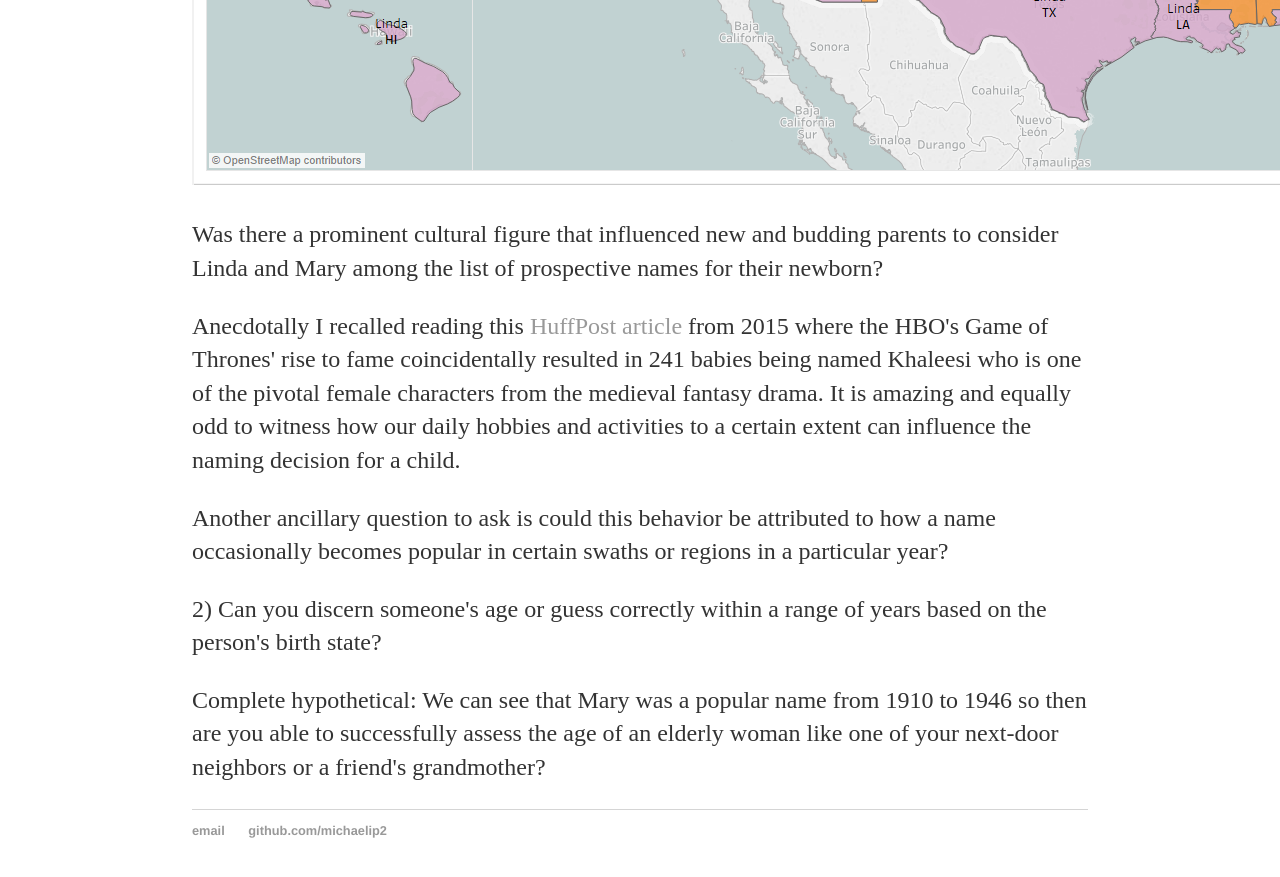
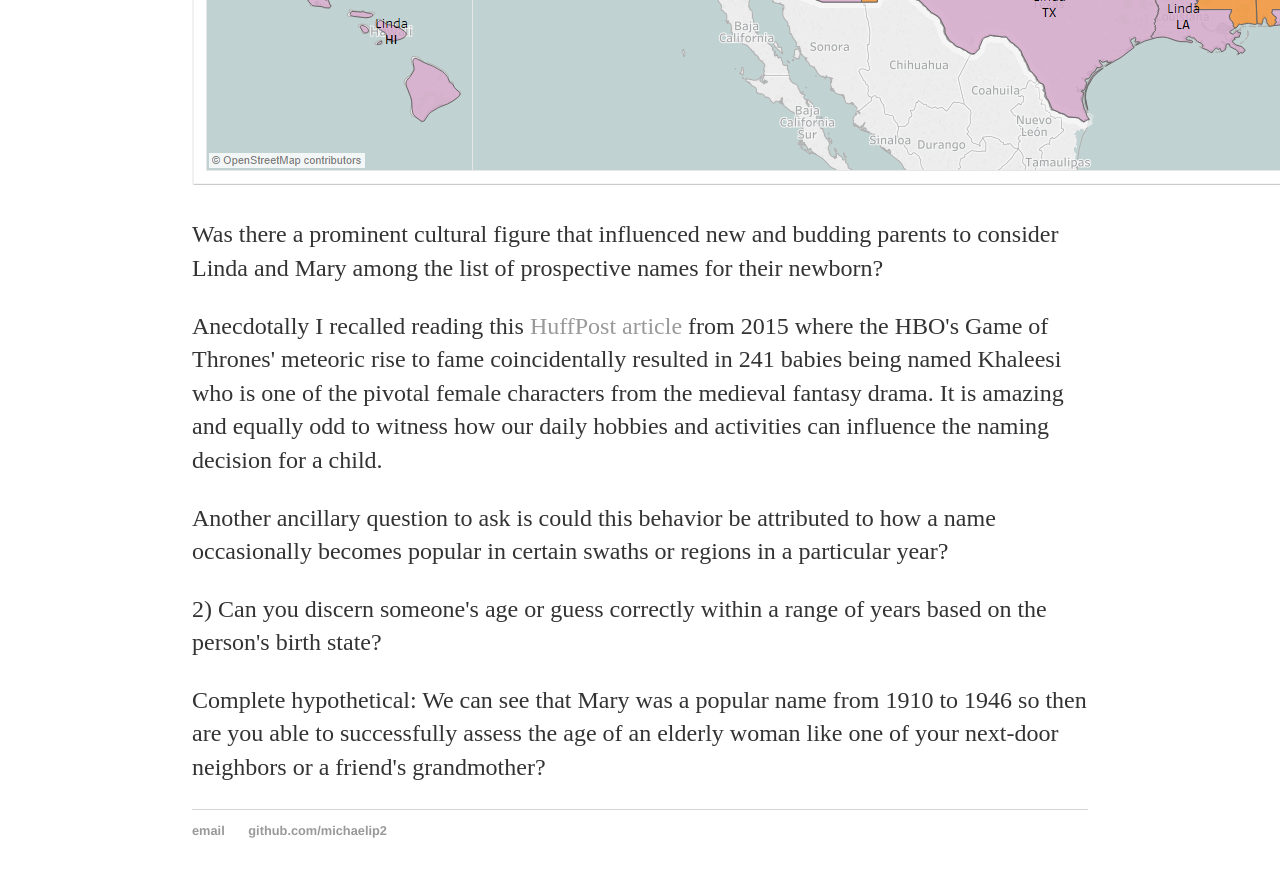
Before and after one commit to michaelip2/michaelip2.github.io, a Jekyll site: the page built from _posts/2018-01-01-social-security-administration-name-interactive-dashboard.md, in a window 1280 px wide and 900 px high, scrolled down 3896 px. Shown: the top 877 px of the window. Built offline with Jekyll 4.4.1, drawn with Linux system fonts in a browser that asks for light colours.

Commit message:
Update 2018-01-01-social-security-administration-name-interactive-dashboard.md

```diff
--- a/_posts/2018-01-01-social-security-administration-name-interactive-dashboard.md
+++ b/_posts/2018-01-01-social-security-administration-name-interactive-dashboard.md
@@ -18,7 +18,7 @@
 <p>An example being is the name Linda and Mary during 1947 for which Linda became the most popular name with an 86% overall state coverage while the name Mary persists with a 14% overall state coverage as represented by seven states.</p>
 <p><img src="https://raw.githubusercontent.com/michaelip2/michaelip2.github.io/master/images/1947%20female%20us.png"/></p>
 <p>Was there a prominent cultural figure that influenced new and budding parents to consider Linda and Mary among the list of prospective names for their newborn?</p>
-<p>Anecdotally I recalled reading this <a href="https://www.huffingtonpost.com/2015/04/08/game-of-thrones-baby-names_n_7018504.html">HuffPost article</a> from 2015 where the HBO's Game of Thrones' rise to fame coincidentally resulted in 241 babies being named Khaleesi who is one of the pivotal female characters from the medieval fantasy drama. It is amazing and equally odd to witness how our daily hobbies and activities to a certain extent can influence the naming decision for a child.</p>
+<p>Anecdotally I recalled reading this <a href="https://www.huffingtonpost.com/2015/04/08/game-of-thrones-baby-names_n_7018504.html">HuffPost article</a> from 2015 where the HBO's Game of Thrones' meteoric rise to fame coincidentally resulted in 241 babies being named Khaleesi who is one of the pivotal female characters from the medieval fantasy drama. It is amazing and equally odd to witness how our daily hobbies and activities can influence the naming decision for a child.</p>
 <p>Another ancillary question to ask is could this behavior be attributed to how a name occasionally becomes popular in certain swaths or regions in a particular year?</p>
 <p>2) Can you discern someone's age or guess correctly within a range of years based on the person's birth state?</p>
 <p>Complete hypothetical: We can see that Mary was a popular name from 1910 to 1946 so then are you able to successfully assess the age of an elderly woman like one of your next-door neighbors or a friend's grandmother?</p>
```
